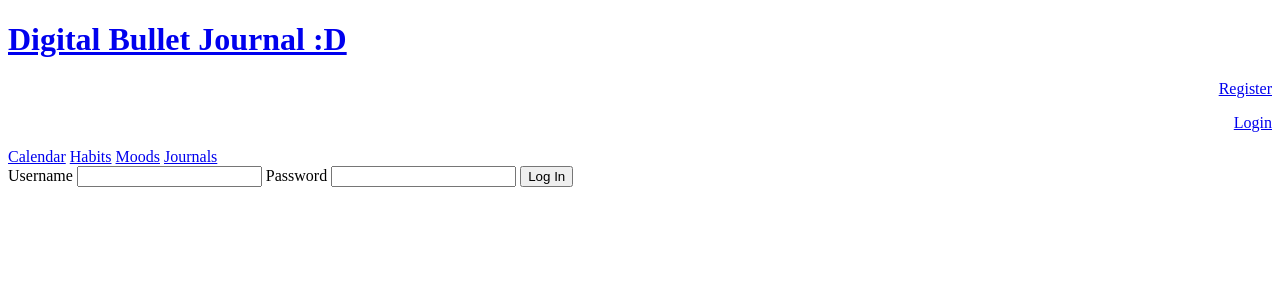
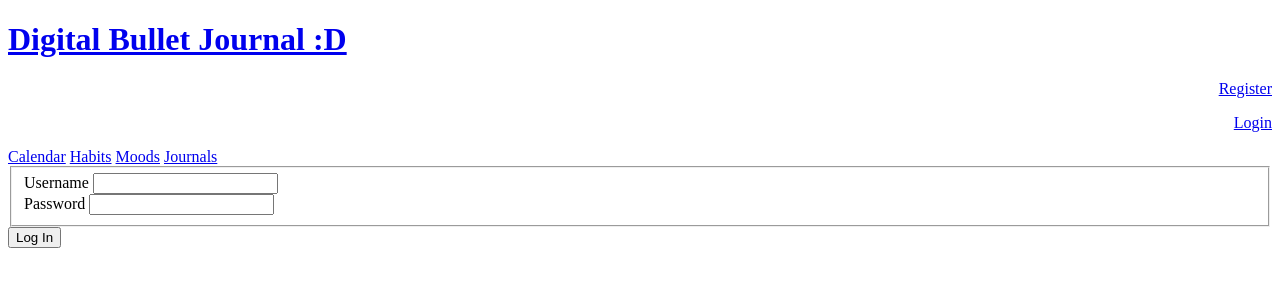
Before and after one commit to atakux/week4_proj, a Flask app: page /login in a window 1280 px wide. Shown: the top 300 px of the page. Run offline with Flask 2, Linux system fonts and the light colour scheme.

Commit message:
login is starting to get there, have to figure out db stuff

```diff
--- /dev/null
+++ b/login.py
@@ -0,0 +1,10 @@
+from flask_wtf import FlaskForm
+from wtforms import StringField, PasswordField, SubmitField
+from wtforms.validators import DataRequired, Length
+
+
+class LoginForm(FlaskForm):
+    username = StringField('Username',
+                           validators=[DataRequired(), Length(min=2, max=20)])
+    password = PasswordField('Password', validators=[DataRequired()])
+    submit = SubmitField('Log In')
--- a/main.py
+++ b/main.py
@@ -19,7 +19,9 @@
 """
 
 from registration import RegistrationForm
-from flask import Flask, render_template, url_for, flash, redirect
+from login import LoginForm
+
+from flask import Flask, render_template, url_for, flash, redirect, session
 from flask_behind_proxy import FlaskBehindProxy
 from flask_sqlalchemy import SQLAlchemy
 
@@ -81,10 +83,16 @@ def register():
     return render_template('register.html', title='Sign Up', form=form)
 
 
-@app.route("/login")
+@app.route("/login", methods=['GET', 'POST'])
 def login():
-    return render_template('login.html')
-
+    form = LoginForm()
+    if form.validate_on_submit():
+        if form.username.data in session:
+            flash(f"welcome {form.username.data}!", 'success')
+            return render_template('profile.html')
+        else:
+            flash("incorrect username or password", 'failure')
+    return render_template('login.html', form=form)
 
 
 if __name__ == '__main__':
--- a/templates/login.html
+++ b/templates/login.html
@@ -1,14 +1,46 @@
 {% extends 'layout.html' %}
 
 {% block content %}
-    <form method="post">
-        <label for="username">Username</label>
-        <input name="username" id="username" required>
+    <div class="content-section">
+        <form method="POST" action="">
+            {{ form.hidden_tag() }}
+            <fieldset class="form-group">
 
-        <label for="password">Password</label>
-        <input type="password" name="password" id="password" required>
+                  <div class="form-group">
+                      {{ form.username.label(class="form-control-label") }}
+                      {% if form.username.errors %}
+                        {{ form.username(class="form-control form-control-lg is-invalid") }}
+                        <div class="invalid-feedback">
+                          {% for error in form.username.errors%}
+                              <span>{{error}}</span>
+                          {% endfor %}
+                        </div>
+                    {% else %}
+                        {{ form.username(class="form-control form-control-lg") }}
+                    {% endif %}
+                  </div>
 
-        <input type="submit" value="Log In">
-    </form>
+                  <div class="form-group">
+                         {{ form.password.label(class="form-control-label") }}
+                         {% if form.password.errors %}
+                           {{ form.password(class="form-control form-control-lg is-invalid") }}
+                           <div class="invalid-feedback">
+                             {% for error in form.password.errors%}
+                                 <span>{{error}}</span>
+                             {% endfor %}
+                           </div>
+                         {% else %}
+                            {{ form.password(class="form-control form-control-lg") }}
+                         {% endif %}
+                  </div>
+
+            </fieldset>
+
+            <div class="form-group">
+                {{ form.submit(class="btn btn-outline-info") }}
+            </div>
+
+         </form>
+     </div>
 
 {% endblock %}
--- /dev/null
+++ b/templates/profile.html
@@ -0,0 +1,4 @@
+{% extends "layout.html" %}
+{% block content %}
+
+{% endblock content %}
--- a/templates/register.html
+++ b/templates/register.html
@@ -33,6 +33,7 @@
                    {{ form.email(class="form-control form-control-lg") }}
                {% endif %}
              </div>
+
              <div class="form-group">
                  {{ form.password.label(class="form-control-label") }}
                  {% if form.password.errors %}
@@ -46,6 +47,7 @@
                    {{ form.password(class="form-control form-control-lg") }}
                {% endif %}
              </div>
+
              <div class="form-group">
                  {{ form.confirm_password.label(class="form-control-label") }}
                  {% if form.confirm_password.errors %}
@@ -64,6 +66,7 @@
             <div class="form-group">
                 {{ form.submit(class="btn btn-outline-info") }}
             </div>
+
          </form>
      </div>
  {% endblock content %}
```
Lines whose indentation alone changed are shown as unchanged.
